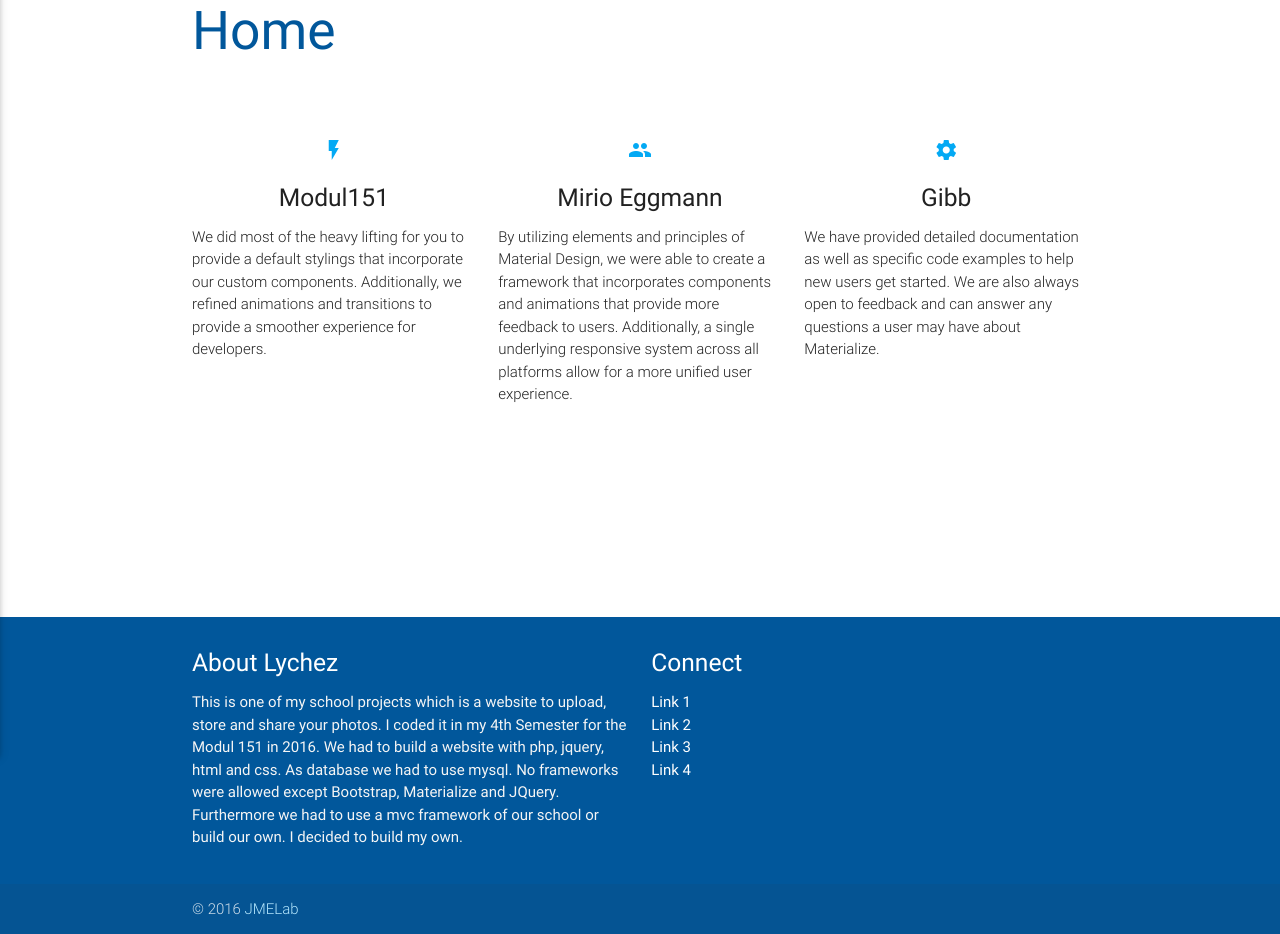
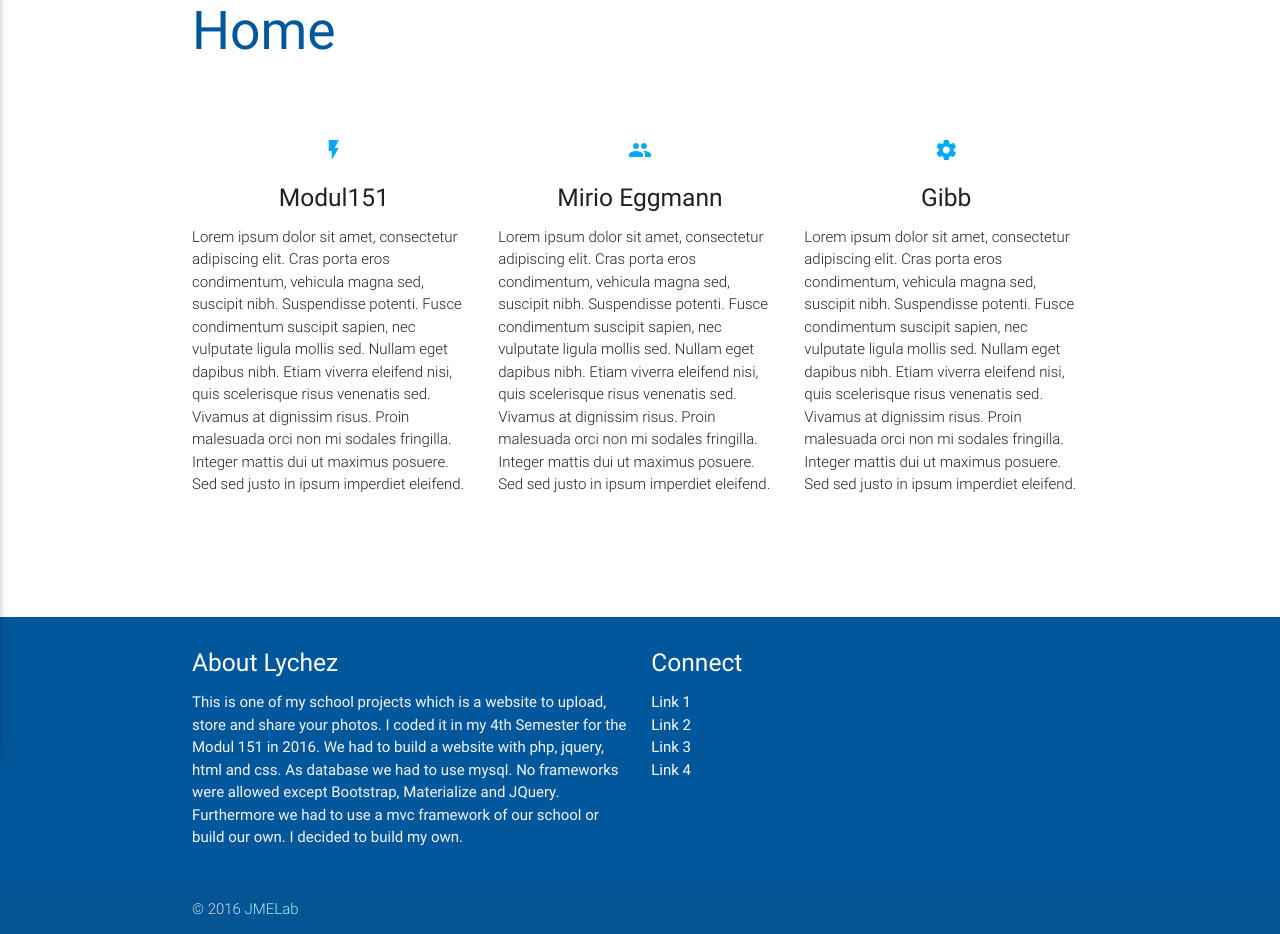
Before and after one commit to mirioeggmann/iet-gibb-bilderdb, a PHP site: page / in a window 1280 px wide. Shown: the part 104-1038 px from the top of the page. Run offline with PHP 8.4, Linux system fonts and the light colour scheme; the visitor is signed in with stand-in values (Sample User, id 1); some libraries are stand-ins or nearby versions.

Commit message:
almost finiished

```diff
--- a/controllers/RegisterController.php
+++ b/controllers/RegisterController.php
@@ -94,10 +94,10 @@ class RegisterController {
 
 	private function getFormValues() {
 		$values = array (
-				'firstName' => (isset ( $_POST ['firstName'] ) ? $_POST ['firstName'] : ""),
-				'lastName' => (isset ( $_POST ['lastName'] ) ? $_POST ['lastName'] : ""),
+				'firstName' => (isset ( $_POST ['firstName'] ) ? htmlspecialchars($_POST ['firstName']) : ""),
+				'lastName' => (isset ( $_POST ['lastName'] ) ? htmlspecialchars($_POST ['lastName']) : ""),
 				'userName' => (isset ( $_POST ['userName'] ) ? $_POST ['userName'] : ""),
-				'email' => (isset ( $_POST ['email'] ) ? $_POST ['email'] : ""),
+				'email' => (isset ( $_POST ['email'] ) ? htmlspecialchars($_POST ['email']) : ""),
 				'password' => (isset ( $_POST ['password'] ) ? $_POST ['password'] : ""),
 				'password2' => (isset ( $_POST ['password2'] ) ? $_POST ['password2'] : "")
 		);
--- a/models/UserModel.php
+++ b/models/UserModel.php
@@ -206,6 +206,8 @@ class UserModel extends Model {
 
 	public function updatePasswordById($password, $id)
 	{
+		$password = password_hash ( $password, PASSWORD_BCRYPT );
+
 		$query = "UPDATE $this->tableName SET password =? WHERE id=?";
 
 		$statement = ConnectionHandler::getConnection ()->prepare($query);
--- a/views/templates/album/index.php
+++ b/views/templates/album/index.php
@@ -33,6 +33,8 @@
         <?php endif; ?>
 
         <div class="col s12 m3 l3">
+            <a href="../../album/edit/<?php echo $album->id; ?>" title="Edit album"><i class="material-icons">edit</i></a>
+            <a href="../../album/doDelete/<?php echo $album->id; ?>" title="Delete album"><i class="material-icons">delete</i></a>
             <p>Tags:
                 <a class="btn dropdown-button" href="#!" data-activates="dropdown2">Select<i
                         class="mdi-navigation-arrow-drop-down right"></i></a></p>
--- a/views/templates/home/index.php
+++ b/views/templates/home/index.php
@@ -7,10 +7,12 @@
 					</h2>
 					<h5 class="center">Modul151</h5>
 
-					<p class="light">We did most of the heavy lifting for you to
-						provide a default stylings that incorporate our custom components.
-						Additionally, we refined animations and transitions to provide a
-						smoother experience for developers.</p>
+					<p class="light">Lorem ipsum dolor sit amet, consectetur adipiscing elit. Cras
+						porta eros condimentum, vehicula magna sed, suscipit nibh. Suspendisse potenti.
+						Fusce condimentum suscipit sapien, nec vulputate ligula mollis sed. Nullam eget
+						dapibus nibh. Etiam viverra eleifend nisi, quis scelerisque risus venenatis sed.
+						Vivamus at dignissim risus. Proin malesuada orci non mi sodales fringilla. Integer
+						mattis dui ut maximus posuere. Sed sed justo in ipsum imperdiet eleifend. </p>
 				</div>
 			</div>
 
@@ -21,11 +23,12 @@
 					</h2>
 					<h5 class="center">Mirio Eggmann</h5>
 
-					<p class="light">By utilizing elements and principles of Material
-						Design, we were able to create a framework that incorporates
-						components and animations that provide more feedback to users.
-						Additionally, a single underlying responsive system across all
-						platforms allow for a more unified user experience.</p>
+					<p class="light">Lorem ipsum dolor sit amet, consectetur adipiscing elit. Cras
+						porta eros condimentum, vehicula magna sed, suscipit nibh. Suspendisse potenti.
+						Fusce condimentum suscipit sapien, nec vulputate ligula mollis sed. Nullam eget
+						dapibus nibh. Etiam viverra eleifend nisi, quis scelerisque risus venenatis sed.
+						Vivamus at dignissim risus. Proin malesuada orci non mi sodales fringilla. Integer
+						mattis dui ut maximus posuere. Sed sed justo in ipsum imperdiet eleifend. </p>
 				</div>
 			</div>
 
@@ -36,10 +39,12 @@
 					</h2>
 					<h5 class="center">Gibb</h5>
 
-					<p class="light">We have provided detailed documentation as well as
-						specific code examples to help new users get started. We are also
-						always open to feedback and can answer any questions a user may
-						have about Materialize.</p>
+					<p class="light">Lorem ipsum dolor sit amet, consectetur adipiscing elit. Cras
+						porta eros condimentum, vehicula magna sed, suscipit nibh. Suspendisse potenti.
+						Fusce condimentum suscipit sapien, nec vulputate ligula mollis sed. Nullam eget
+						dapibus nibh. Etiam viverra eleifend nisi, quis scelerisque risus venenatis sed.
+						Vivamus at dignissim risus. Proin malesuada orci non mi sodales fringilla. Integer
+						mattis dui ut maximus posuere. Sed sed justo in ipsum imperdiet eleifend. </p>
 				</div>
 			</div>
 		</div>
--- a/views/templates/login/index.php
+++ b/views/templates/login/index.php
@@ -4,7 +4,7 @@
 		<div class="row">
 			<div class="input-field col s12">
 				<input value="<?php echo $email; ?>" id="email" name="email"
-					type="text" class="validate"> <label for="email">Email</label>
+					type="text" class="validate"> <label for="email">Email or Username</label>
 			</div>
 		</div>
 		<div class="row">
@@ -17,6 +17,8 @@
 			<div class="input-field col s12">
 				<button class="btn waves-effect blue" type="submit" id="login"
 					name="login">Login</button>
+				 or <a class="" href="../register"">Register
+				</a>
 			</div>
 		</div>
 	</form>
--- a/views/templates/photos/index.php
+++ b/views/templates/photos/index.php
@@ -33,6 +33,7 @@
         <?php endif; ?>
 
         <div class="col s12 m3 l3">
+            <a href="../../upload" title="Upload photos">Upload photos<i class="material-icons left">cloud_upload</i></a>
             <p>Tags:
                 <a class="btn dropdown-button" href="#!" data-activates="dropdown2">Select<i
                         class="mdi-navigation-arrow-drop-down right"></i></a></p>
--- a/views/templates/register/index.php
+++ b/views/templates/register/index.php
@@ -38,6 +38,8 @@
       <div class="input-field col s12">
         <button id="register" name="register" class="btn waves-effect blue" type="submit">Register
         </button>
+        or <a class="" href="../login"">Login
+        </a>
       </div>
     </div>
   </form>
```
Also changed, not shown: controllers/AlbumController.php (+36 -15 lines), controllers/PhotoController.php (+24 -10 lines), controllers/UserController.php (+6 -7 lines), models/AlbumModel.php (+20 -0 lines), views/templates/album/addIn.php (added, +7 -0 lines), views/templates/albums/index.php (+7 -1 lines), views/templates/photo/addTo.php (+6 -1 lines), .htaccess, controllers/LoginController.php (line endings or trailing spaces), 1 other file.
